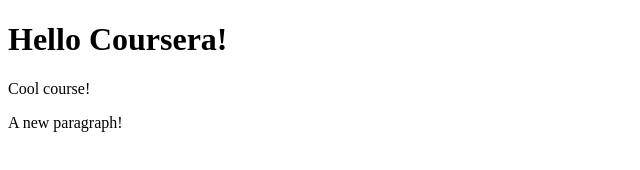
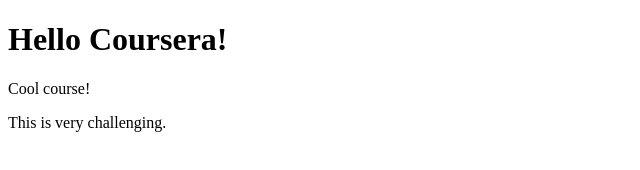
Before and after one commit to Drakena20/coursera-test, a plain HTML site: page site/index.html in a window 1280 px wide. Shown: the full height of the page, 0-640 px from the left. Drawn offline with Linux system fonts and the light colour scheme.

Commit message:
New paragraph added

```diff
--- a/site/index.html
+++ b/site/index.html
@@ -6,7 +6,7 @@
 <body>
     <h1>Hello Coursera! </h1>
     <p>Cool course!</p>
-    <p>A new paragraph!</p>
+    <p>This is very challenging.</p>
 
 </body>
 
```
